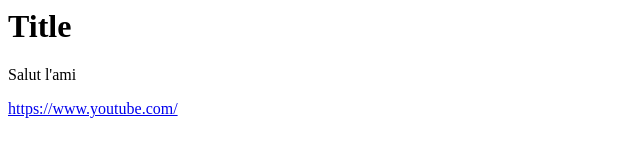
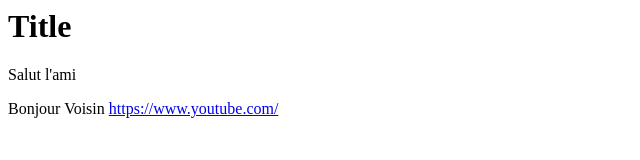
Before and after one commit to Jeal0/Toto, a plain HTML site: page index.html in a window 1280 px wide. Shown: the whole page, without its empty margins (0-640 px from the left). Drawn offline with Linux system fonts and the light colour scheme.

Commit message:
Update index.html

```diff
--- a/index.html
+++ b/index.html
@@ -1,3 +1,4 @@
 <h1>Title</h1>
 <p>Salut l'ami</p>
+<r>Bonjour Voisin</r>
 <a href="https://www.youtube.com/">https://www.youtube.com/</a>
```
